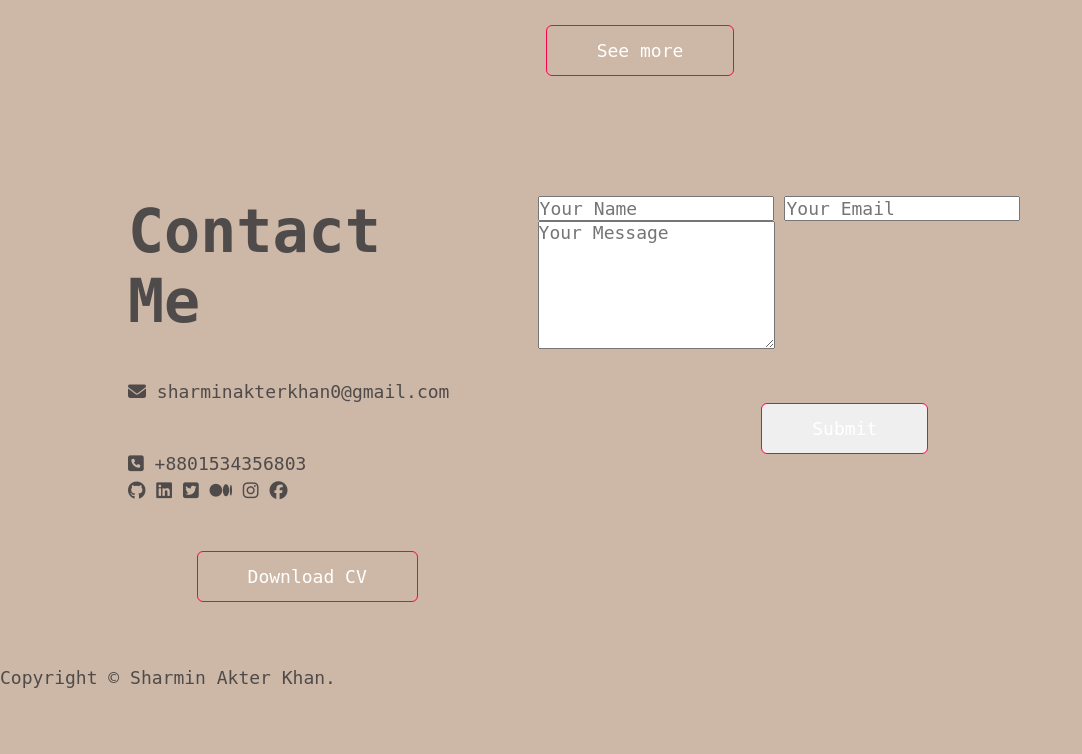
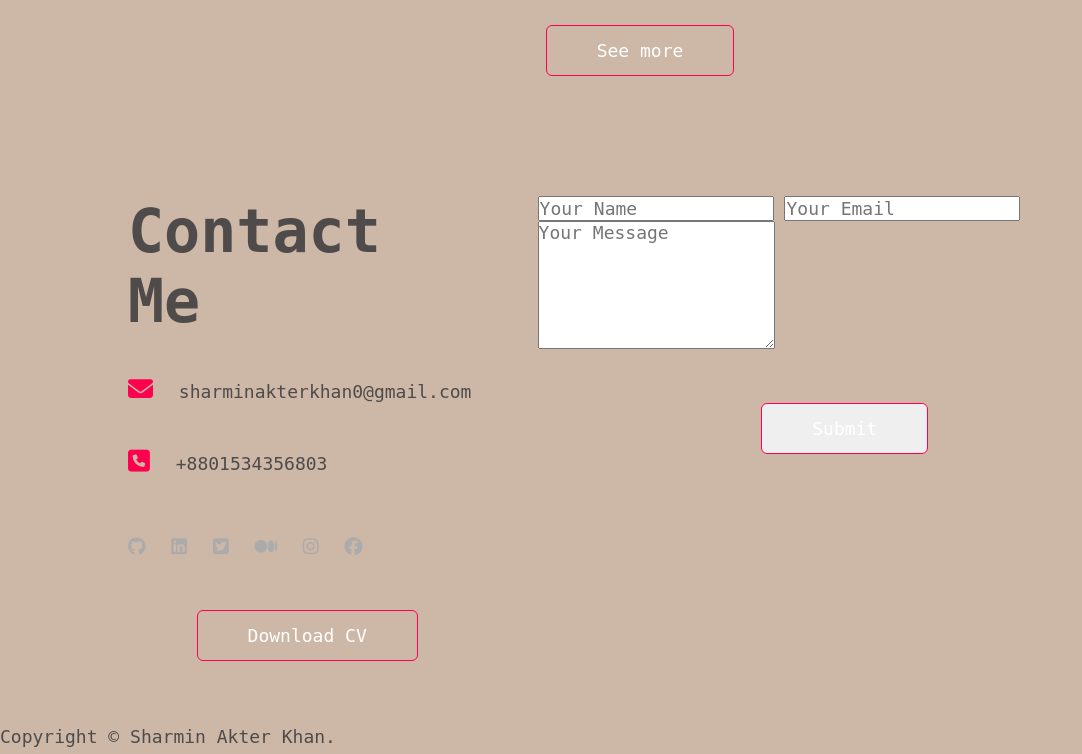
Before and after one commit to sharminkhan0/My-1st-responsive-portfolio-with-html-css-js, a plain HTML site: page index.html in a window 1280 px wide. Shown: the part 2820-3574 px from the top of the page, without its empty margins (0-1082 px from the left). Before the commit the page ends 3515 px from the top, so only its background shows below. Drawn offline with Linux system fonts and the light colour scheme.

Commit message:
update cssfiles for contact section comand

```diff
--- a/styles.css
+++ b/styles.css
@@ -350,3 +350,20 @@ font-size: 60px;
  margin-top: 10px;
  padding-top: 30px;
 }
+
+.contact-left p i {
+    color: #ff004f;
+    margin-right: 15px;
+    font-size: 25px;
+}
+.social-icons {
+    margin-top: 45px;
+}
+.social-icons a {
+    text-decoration: none;
+    font-size: 30px;
+    margin-right: 15px;
+    color: #ababab;
+    display: inline-block;
+    transition: transform 0.5s;
+}
```
